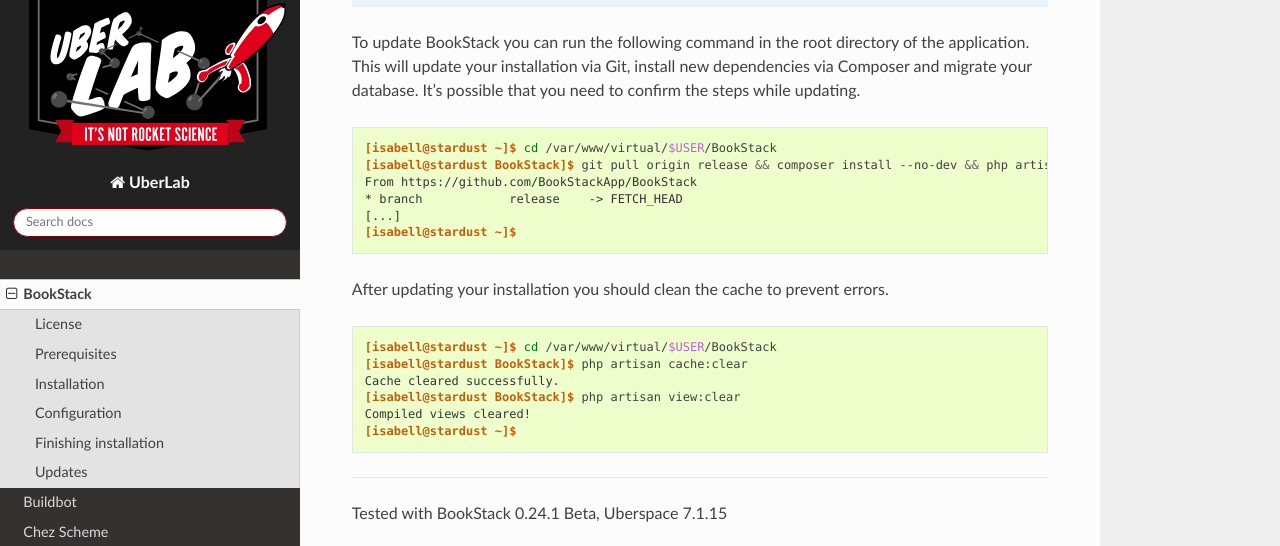
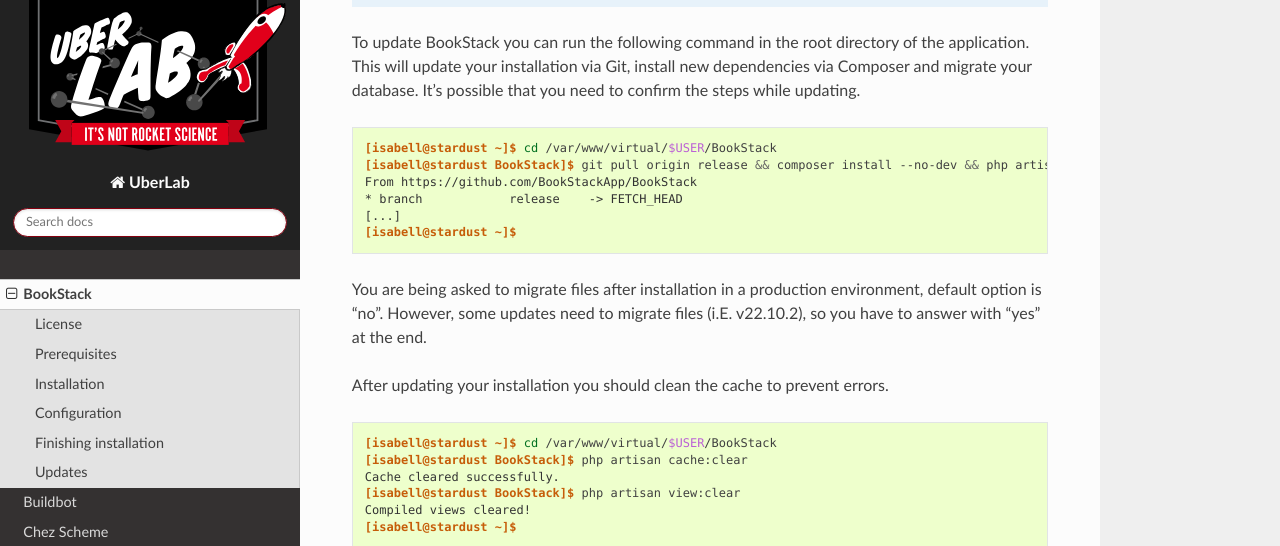
Before and after one commit to Uberspace/lab, a Sphinx documentation site: the page built from source/guide_bookstack.rst, in a window 1280 px wide and 900 px high, scrolled down 4166 px, cut to the strip 0-546 px from the top of the window. Built offline with Sphinx 7.4.7 and the Read the Docs theme 2.0.0, drawn with Linux system fonts in a browser that asks for light colours.

Commit message:
Note of file migration in production.
Some updates seem to need a non-default answer after installing. So I added a note after the code block.

```diff
--- a/source/guide_bookstack.rst
+++ b/source/guide_bookstack.rst
@@ -162,6 +162,8 @@
  [...]
  [isabell@stardust ~]$
 
+You are being asked to migrate files after installation in a production environment, default option is "no". However, some updates need to migrate files (i.E. v22.10.2), so you have to answer with "yes" at the end.
+
 After updating your installation you should clean the cache to prevent errors.
 
 .. code-block:: console
```
